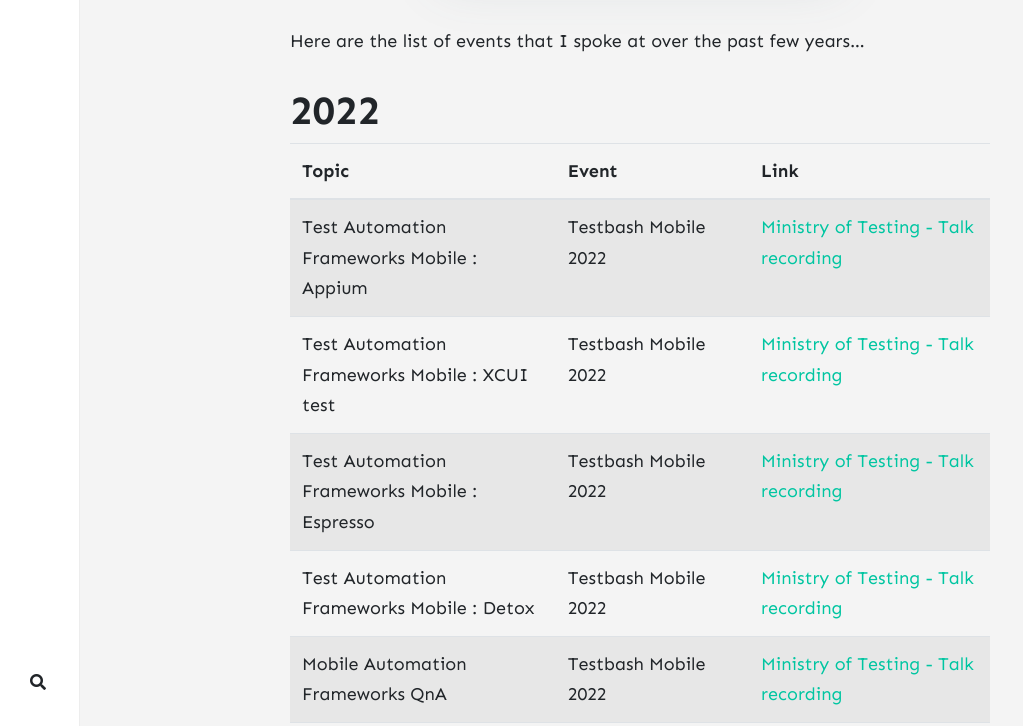
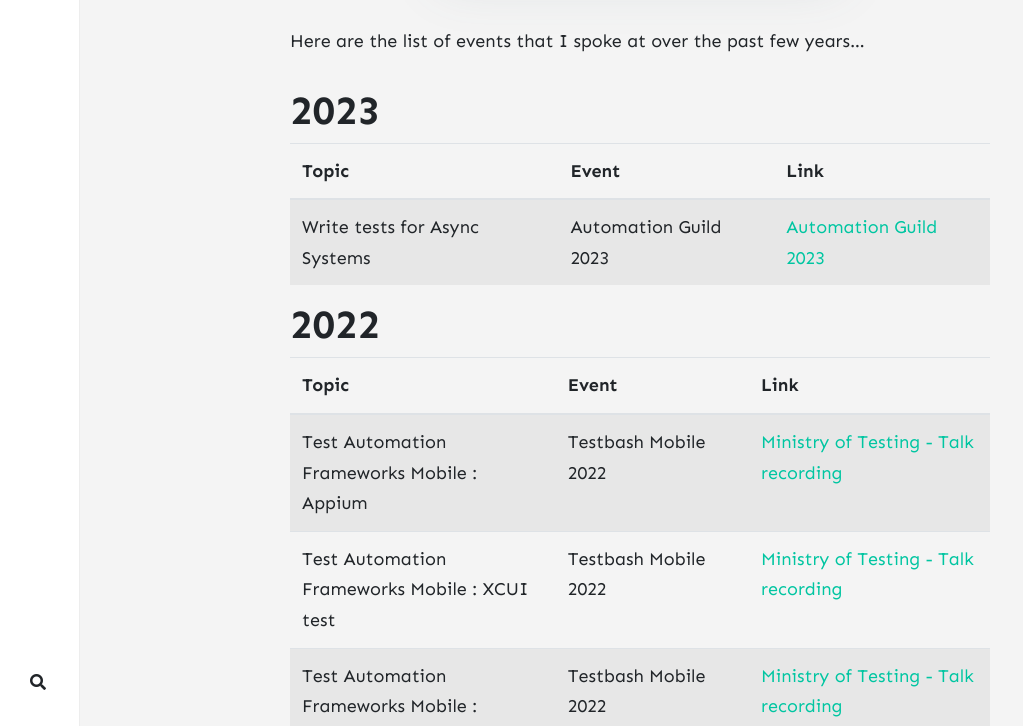
Before and after one commit to jaswanthm/jaswanth.xyz, a Jekyll site: the page built from _pages/events.md, in a window 1280 px wide and 900 px high, scrolled down 496 px, cut to the strip 174-900 px from the top of the window. Shown: the whole strip, without its empty margins (0-1023 px from the left). Built offline with Jekyll 4.4.1, drawn with Linux system fonts in a browser that asks for light colours; nearby versions of some CDN libraries; comment, search, counter and statistics services are not loaded.

Commit message:
Automation Guild 2023

```diff
--- a/_pages/events.md
+++ b/_pages/events.md
@@ -8,6 +8,14 @@
 ---
 
 Here are the list of events that I spoke at over the past few years...
+
+# 2023
+
+{: .table .table-striped .table-responsive}
+| Topic                                         | Event                          | Link                                                                                                                                                                |
+|-----------------------------------------------|--------------------------------|---------------------------------------------------------------------------------------------------------------------------------------------------------------------|
+| Write tests for Async Systems                 | Automation Guild 2023          | [Automation Guild 2023](https://guildconferences.com/ag-2023/)   |
+
 
 # 2022
 
```
